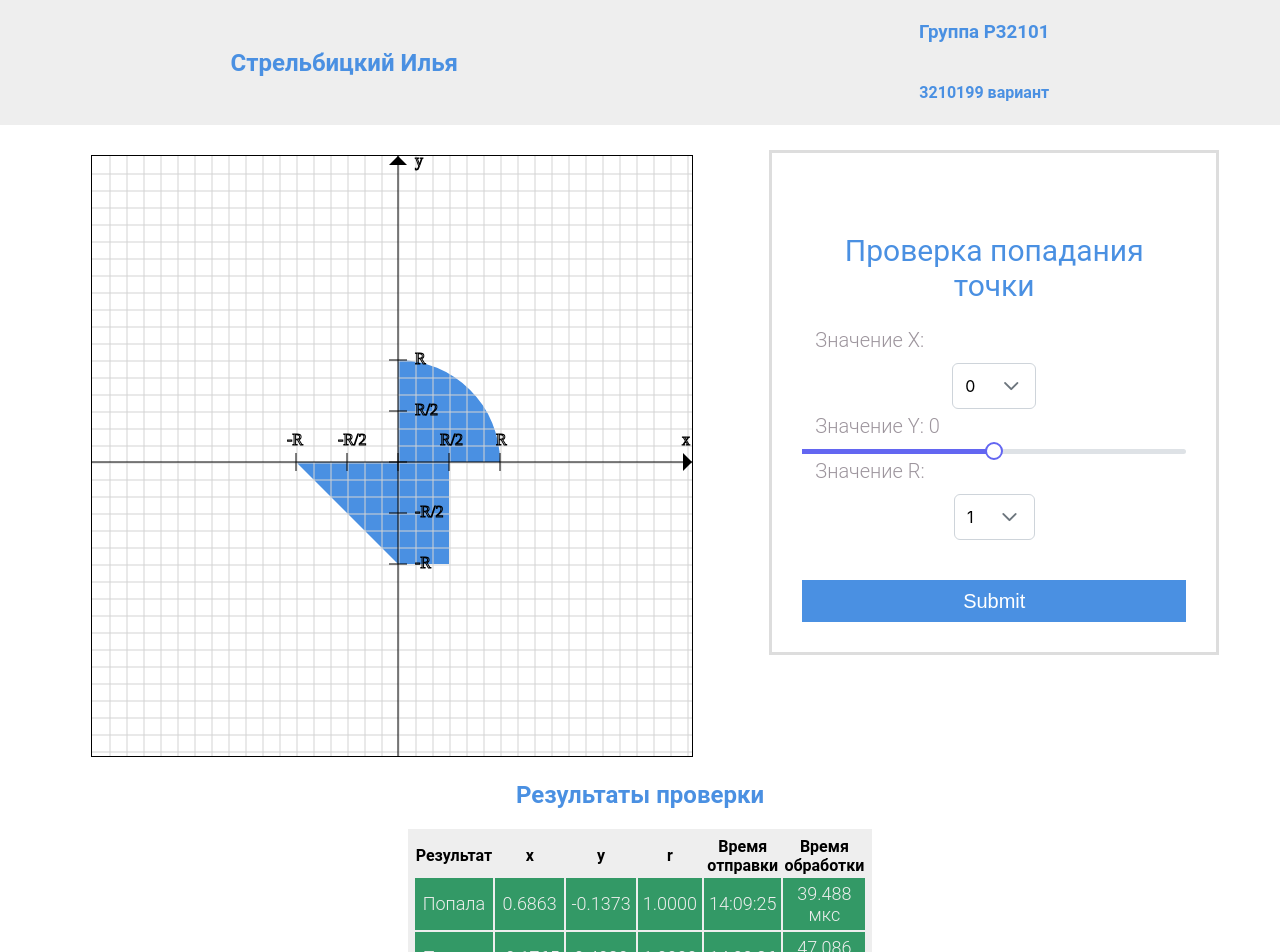
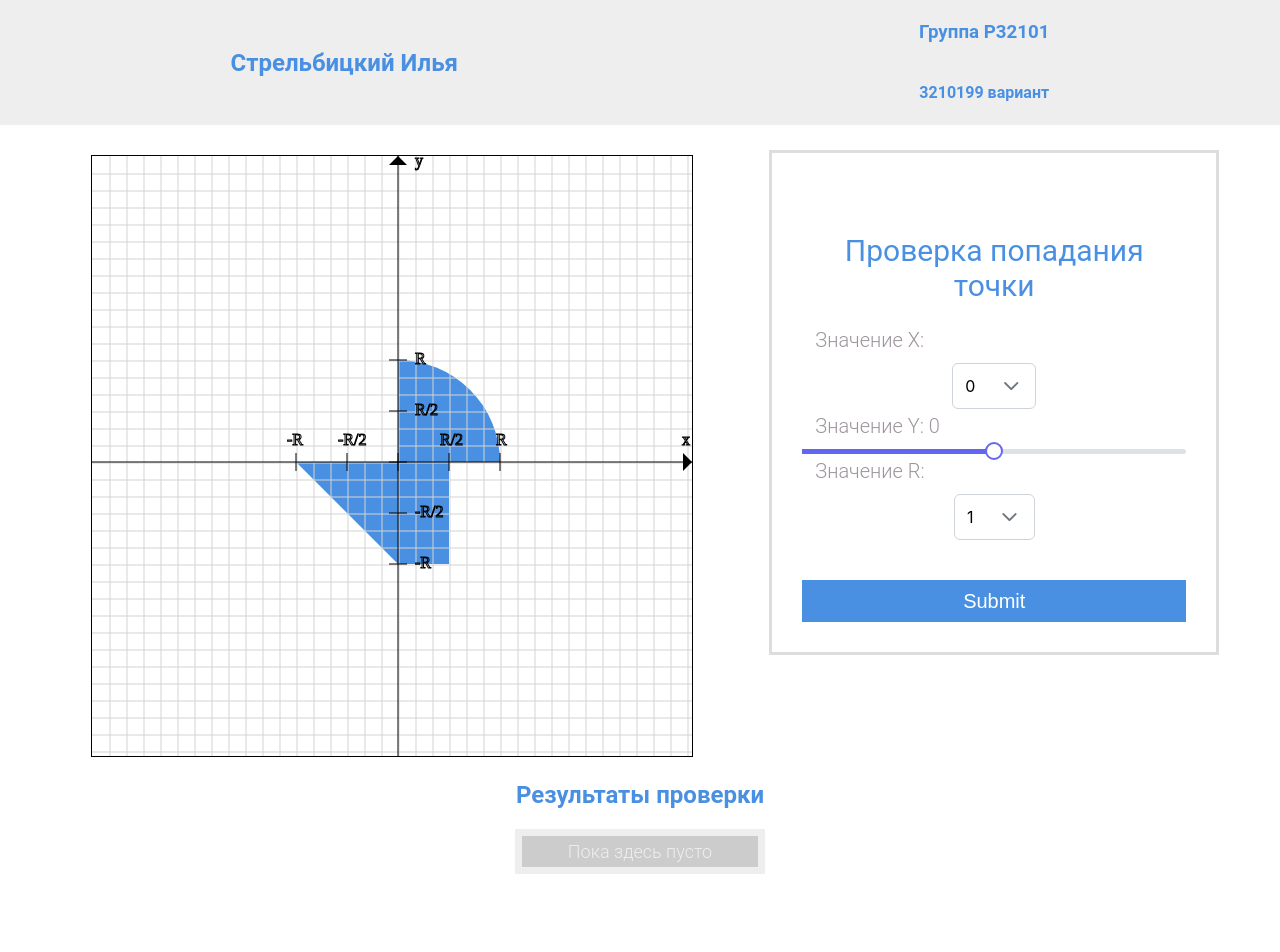
Before and after one commit to stoneshik/fourth-lab-web, a React (Create React App) app in the folder frontend/main/: page / in a window 1280 px wide. Shown: the top 952 px of the page. After the commit the page ends 884 px from the top, so only its background shows below. Built offline with nearby package versions, Linux system fonts and the light colour scheme.

Commit message:
не рабочая версия

```diff
--- a/frontend/main/src/App.js
+++ b/frontend/main/src/App.js
@@ -21,7 +21,7 @@
         </div>
         <div id="right_col">
           <h2>Результаты проверки</h2>
-          <TableResults/>
+          {new Main().tableResults.render()}
         </div>
       </div>
     </div>
@@ -29,3 +29,16 @@
 }
 
 export default App;
+
+export class Main {
+  constructor() {
+    if (!Main._instance) {
+      this.tableResults = new TableResults();
+      Main._instance = this;
+    }
+    return Main._instance;
+  }
+  static getInstance() {
+    return this._instance;
+  }
+}
--- a/frontend/main/src/MainForm.js
+++ b/frontend/main/src/MainForm.js
@@ -1,10 +1,13 @@
 import React, { Component } from "react";
 import { MultiSelect } from "primereact/multiselect";
 import { Slider } from 'primereact/slider';
+import { Main } from './App.js';
+import { Result } from './Results'
 
 export class MainForm extends Component {
     constructor(props) {
         super(props);
+        this.tableResults = null;
         this.state = {
             lazyItems: [],
             lazyLoading: false,
@@ -41,10 +44,18 @@
         this.handleSubmit = this.handleSubmit.bind(this);
     }
 
+    componentDidMount() {
+        this.tableResults = Main.getInstance().tableResults;
+    }
+
     handleSubmit(event) {
         console.log(this.state);
         event.preventDefault();
         if (!this.validateForm()) {return false;}
+        Main.getInstance().tableResults.resultsManager.addResults(
+            new Result(true, this.state.selectedValuesX[0], this.state.valueY, this.state.selectedValuesR[0], '12:40:50', 1111)
+        );
+        Main.getInstance().tableResults.updateResults();
     }
 
     validateForm() {
--- a/frontend/main/src/Results.js
+++ b/frontend/main/src/Results.js
@@ -2,7 +2,7 @@
 import { Button } from "primereact/button";
 import { getParseTimeInString } from "./util";
 
-class Result {
+export class Result {
     constructor(isHit, x, y, r, timeDispatch, timeLead) {
         this.isHit = isHit;
         this.x = x;
@@ -11,7 +11,7 @@
         this.timeDispatch = timeDispatch;
         this.timeLead = timeLead;
     }
-    renderClassName(t) {
+    renderClassName() {
         if (this.isHit) {
             return "success";
         }
--- a/frontend/main/src/сanvas.js
+++ b/frontend/main/src/сanvas.js
@@ -1,4 +1,6 @@
 import React from "react";
+import { Result } from './Results'
+import { Main } from './App';
 
 export class DotsManager {
     constructor() {
@@ -19,12 +21,16 @@
 export class CanvasComponent extends React.Component {
     constructor(props) {
         super(props);
-        this.state = {valueR: 1};
+        this.tableResults = null;
+        this.state = {
+            valueR: 1
+        };
         this.canvas = new Canvas();
         this.handleClick = this.handleClick.bind(this);
     }
 
     componentDidMount() {
+        this.tableResults = Main.getInstance().tableResults;
         this.canvas.updateCanvasObj();
         this.canvas.drawCanvas();
     }
@@ -52,6 +58,9 @@
             dotsManager.newDot(true, xy['x'], xy['y'], r)
         );
         this.canvas.drawCanvas();
+        Main.getInstance().tableResults.resultsManager.addResults(new Result(true, xy['x'], xy['y'], r, '12:40:50', 1111));
+        Main.getInstance().tableResults.updateResults();
+        console.log(this.tableResults);
         console.log(r);
         console.log(xy)
         console.log(event);
```
